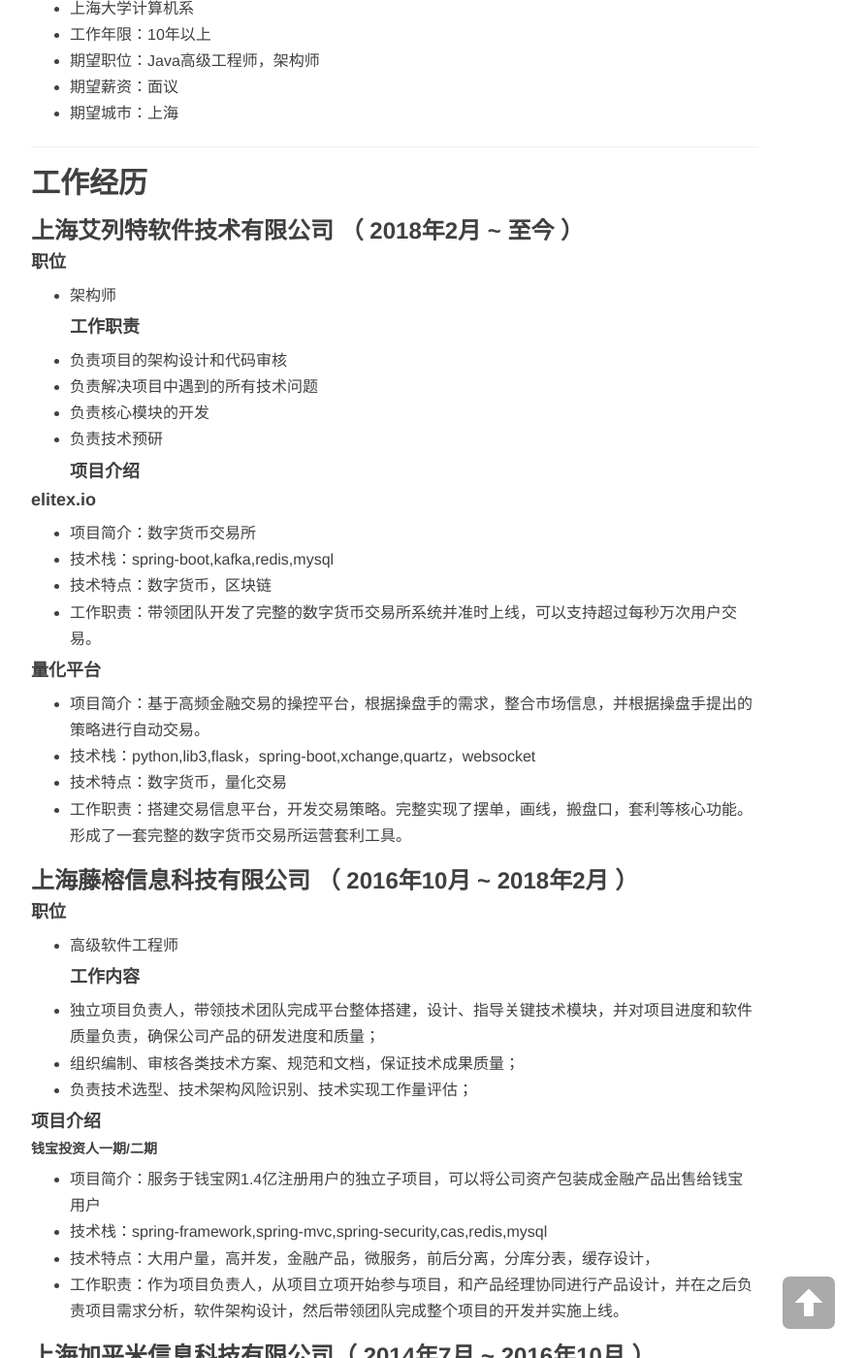
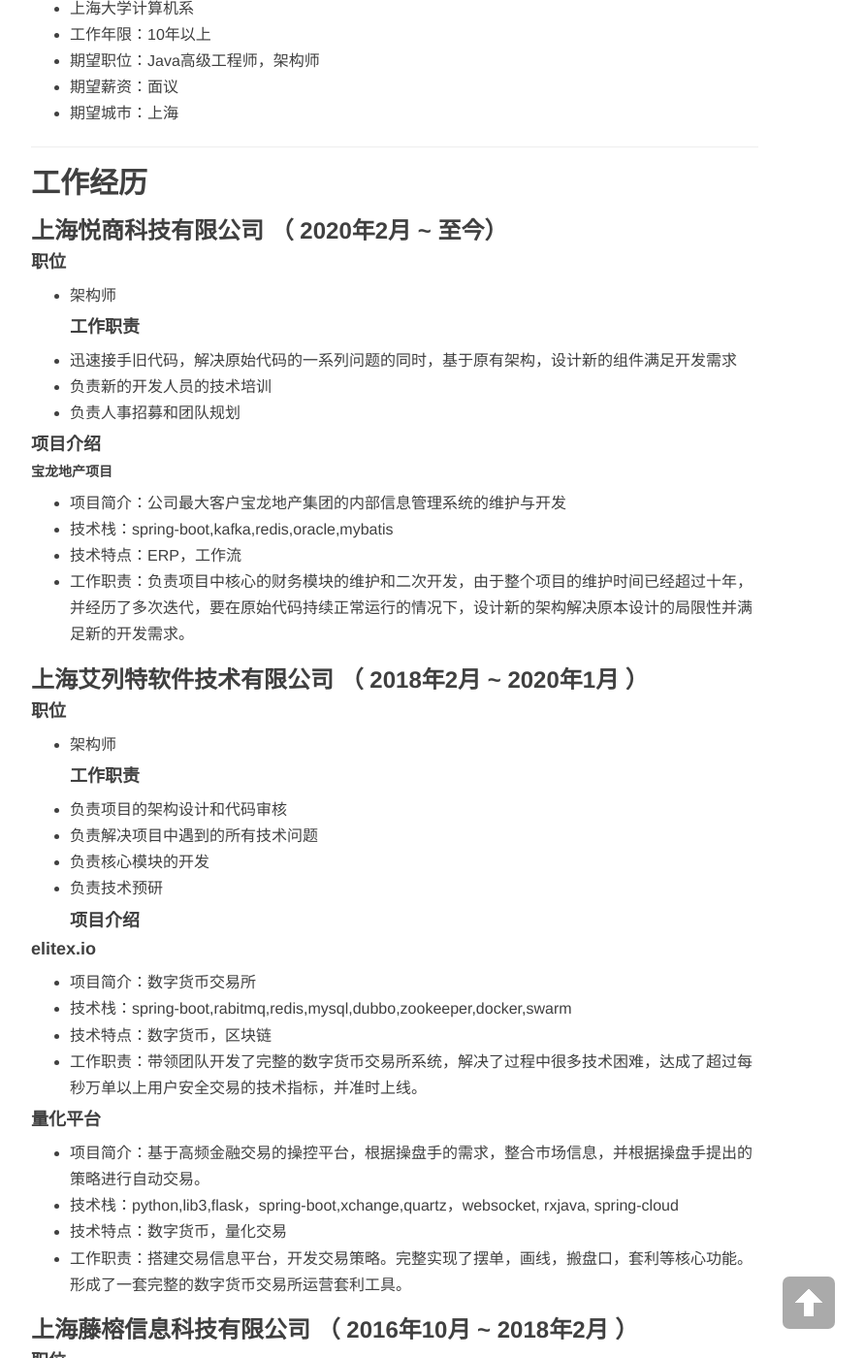
Before and after one commit to sluggard6/sluggard.github.io, a Jekyll site: the page built from resume.md, in a window 1280 px wide and 1400 px high, scrolled down 719 px. Shown: the whole window at 97% size, without its empty margins (233-1125 px from the left). Built offline with Jekyll 4.4.1, drawn with Linux system fonts in a browser that asks for light colours; nearby versions of some CDN libraries; our own code applies the rules of GitHub Pages for plain Markdown files; comment, search, counter and statistics services are not loaded; some of the changed text lies outside the part shown.

Commit message:
修改resume

```diff
--- a/resume.md
+++ b/resume.md
@@ -19,8 +19,22 @@
 ---
 
 ## 工作经历
+### 上海悦商科技有限公司 （ 2020年2月 ~  至今）
+#### 职位
+* 架构师
+#### 工作职责
+* 迅速接手旧代码，解决原始代码的一系列问题的同时，基于原有架构，设计新的组件满足开发需求
+* 负责新的开发人员的技术培训
+* 负责人事招募和团队规划
 
-### 上海艾列特软件技术有限公司 （ 2018年2月 ~ 至今 ）
+#### 项目介绍
+##### 宝龙地产项目
+* 项目简介：公司最大客户宝龙地产集团的内部信息管理系统的维护与开发
+* 技术栈：spring-boot,kafka,redis,oracle,mybatis
+* 技术特点：ERP，工作流
+* 工作职责：负责项目中核心的财务模块的维护和二次开发，由于整个项目的维护时间已经超过十年，并经历了多次迭代，要在原始代码持续正常运行的情况下，设计新的架构解决原本设计的局限性并满足新的开发需求。
+
+### 上海艾列特软件技术有限公司 （ 2018年2月 ~ 2020年1月 ）
 
 #### 职位
 * 架构师
@@ -33,13 +47,13 @@
 
 #### elitex.io
 * 项目简介：数字货币交易所
-* 技术栈：spring-boot,kafka,redis,mysql
+* 技术栈：spring-boot,rabitmq,redis,mysql,dubbo,zookeeper,docker,swarm
 * 技术特点：数字货币，区块链
-* 工作职责：带领团队开发了完整的数字货币交易所系统并准时上线，可以支持超过每秒万次用户交易。
+* 工作职责：带领团队开发了完整的数字货币交易所系统，解决了过程中很多技术困难，达成了超过每秒万单以上用户安全交易的技术指标，并准时上线。
 
 #### 量化平台
 * 项目简介：基于高频金融交易的操控平台，根据操盘手的需求，整合市场信息，并根据操盘手提出的策略进行自动交易。
-* 技术栈：python,lib3,flask，spring-boot,xchange,quartz，websocket
+* 技术栈：python,lib3,flask，spring-boot,xchange,quartz，websocket, rxjava, spring-cloud
 * 技术特点：数字货币，量化交易
 * 工作职责：搭建交易信息平台，开发交易策略。完整实现了摆单，画线，搬盘口，套利等核心功能。形成了一套完整的数字货币交易所运营套利工具。
 
@@ -47,7 +61,7 @@
 ### 上海藤榕信息科技有限公司 （ 2016年10月 ~ 2018年2月 ）
 
 #### 职位
-* 高级软件工程师
+* 架构师
 #### 工作内容
 * 独立项目负责人，带领技术团队完成平台整体搭建，设计、指导关键技术模块，并对项目进度和软件质量负责，确保公司产品的研发进度和质量；
 * 组织编制、审核各类技术方案、规范和文档，保证技术成果质量；
@@ -149,11 +163,13 @@
 # 技能清单
 以下均为我熟练使用的技能
 
-- 开发语言：java/python/golang
-- Web框架：springMvc/flask/beego
-- 缓存技术：redis/memcached
-- 微服务: dubbo/thrift/srpingCloud
-- 数据库：MySQL Oracle
+- 开发语言：java/python/golang/Linux Shell
+- 常用中间件-java：spring全家桶/mybatis/netty/rxjava/zookeeper
+- 缓存技术： redis/memcached
+- rpc: dubbo/thrift
+- 消息队列：kafka/rabbitmq
+- 前端技术：Bootstrap/React-native
+- 数据库：MySQL/Oracle
 - 版本管理、文档和自动化部署工具：Svn/Git/Jenkins/Fabric
 
 
```
